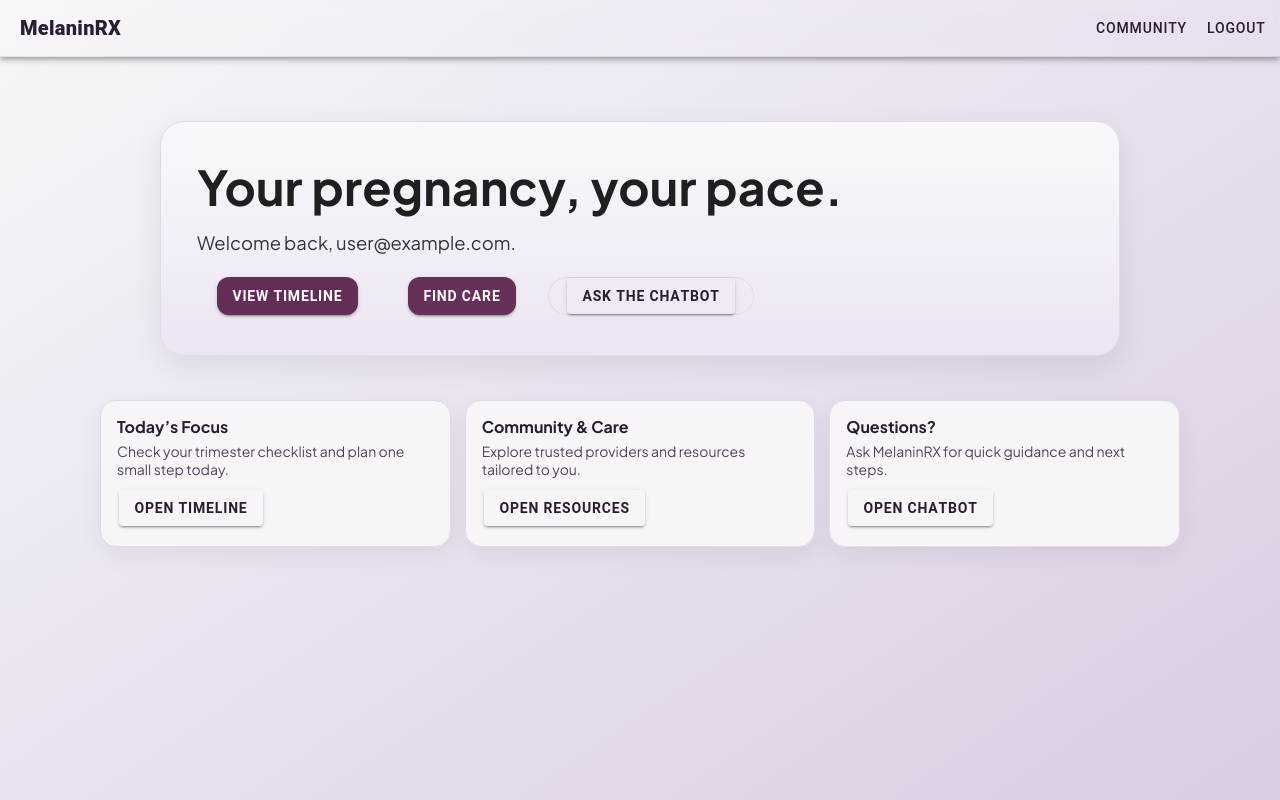
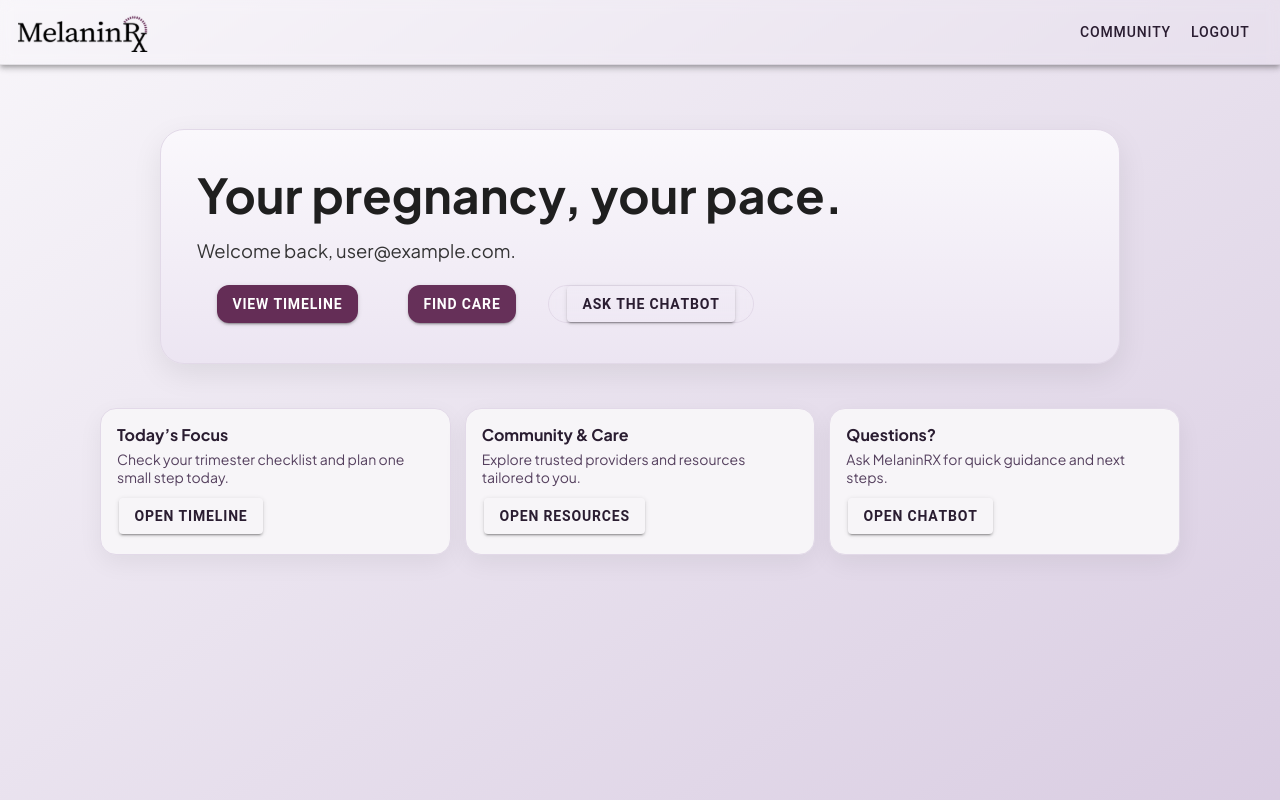
Before and after one commit to MelaninRx/melanin-rx, a React (Vite) app in the folder myApp/: page /home in a window 1280 px wide. Built offline with nearby package versions, Linux system fonts and the light colour scheme; no server answers; sample sign-in values are in the browser's storage; a web font is replaced by a local one.

Commit message:
added logo

```diff
--- a/myApp/src/pages/Home.css
+++ b/myApp/src/pages/Home.css
@@ -28,19 +28,36 @@
 .home-toolbar {
   --background: transparent;
   backdrop-filter: blur(6px);
-  border-bottom: 1px solid rgba(115, 88, 126, 0.12);
+  min-height: 65px;
+  display: flex;
+  align-items: center;
+  justify-content: space-between;
+  padding: 0 16px;
+  border-bottom: 1px solid rgba(0,0,0,0.08);
+  box-shadow: none !important;
 }
 
-.home-app-title {
-  font-weight: 800;
-  letter-spacing: 0.3px;
-  color: var(--text-primary);
+.home-app-logo {
+  display: flex;
+  align-items: center;
+  height: 100%;
 }
+
+.home-app-logo .logo {
+  height: 40px;
+  width: auto;
+  padding-left: 2px;
+}
+
 
 /* Buttons (palette-aware) */
 .btn-ghost {
   --background: transparent;
   --color: var(--text-secondary);
+  height: auto;
+  line-height: normal;
+  display: flex;
+  align-items: center;
 }
 
 .btn-primary {
--- a/myApp/src/pages/Home.tsx
+++ b/myApp/src/pages/Home.tsx
@@ -6,10 +6,12 @@ import {
   IonToolbar,
   IonButton,
   IonButtons,
+  IonImg,
 } from '@ionic/react';
 import './Home.css';
 import { useCurrentUser } from '../hooks/useCurrentUser';
 import { logoutUser } from '../services/authService';
+import MelaninRxIcon from '../icons/MelaninRX.svg';
 
 const Home: React.FC = () => {
   const user = useCurrentUser();
@@ -18,7 +20,12 @@ const Home: React.FC = () => {
     <IonPage className="home-page">
       <IonHeader className="home-header">
         <IonToolbar className="home-toolbar">
-          <IonTitle className="home-app-title">MelaninRX</IonTitle>
+
+          <div className="home-app-logo">
+            <img src={MelaninRxIcon}
+            className='logo'/>
+          </div>
+
           <IonButtons slot="end">
             <IonButton className="btn-ghost" routerLink="/community" routerDirection="root">
               Community
```
